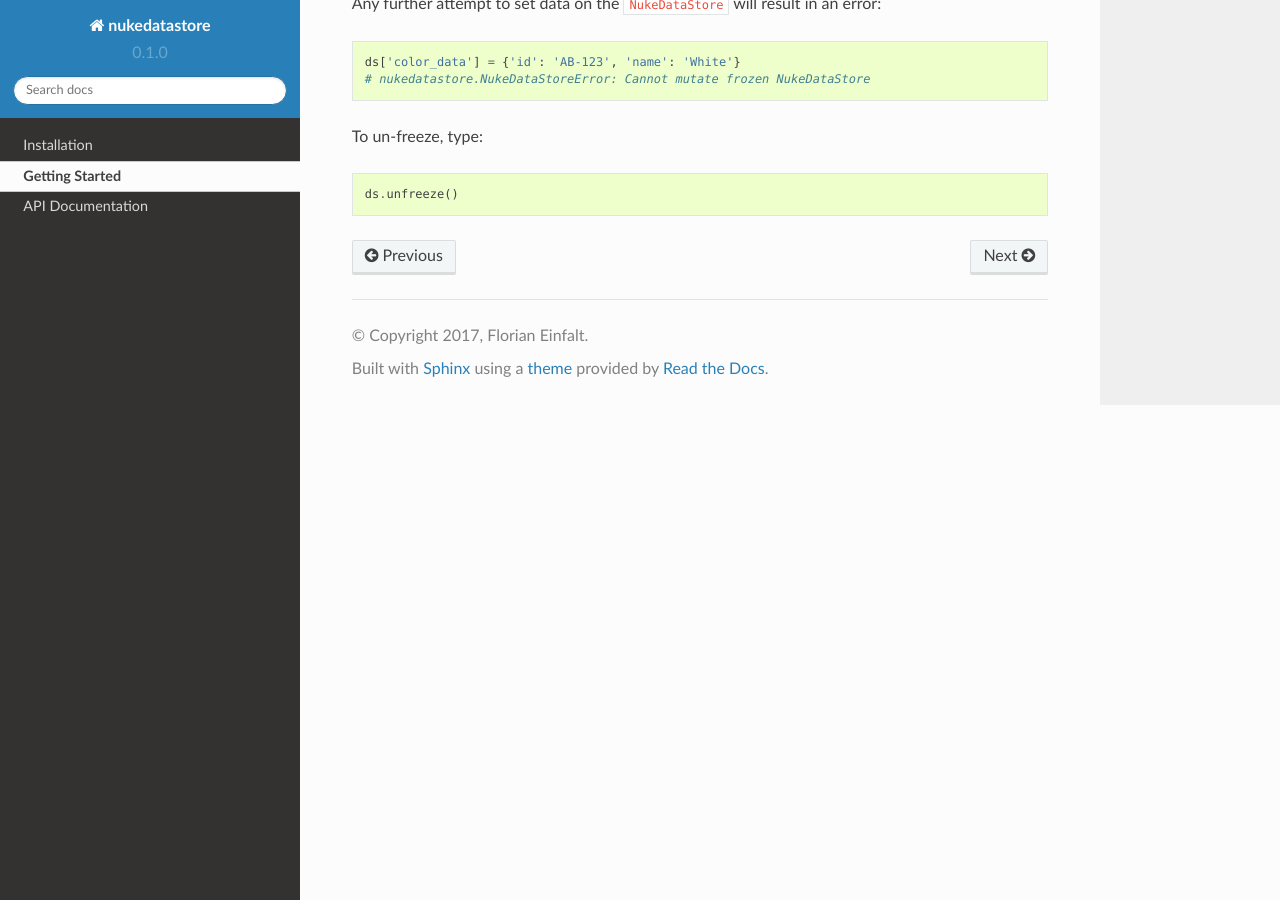
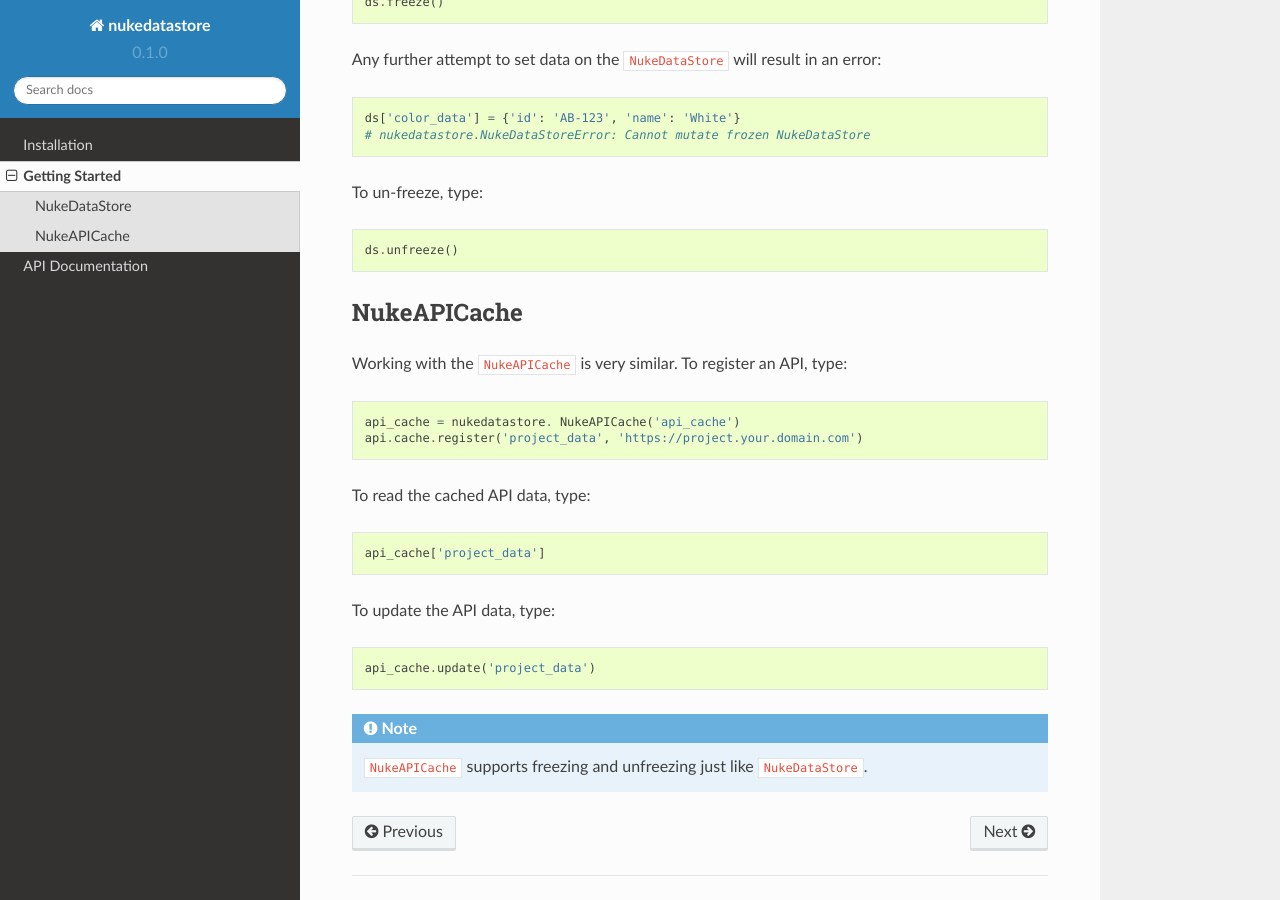
Before and after one commit to florianeinfalt/nukedatastore, a Sphinx documentation site: the page built from docs/source/getting_started.rst, in a window 1280 px wide and 900 px high, scrolled down 1226 px. Built offline with Sphinx 7.4.7 and the Read the Docs theme 2.0.0, drawn with Linux system fonts in a browser that asks for light colours.

Commit message:
Add NukeAPICache documentation

```diff
--- a/docs/source/api_documentation.rst
+++ b/docs/source/api_documentation.rst
@@ -6,3 +6,6 @@ API Documentation
 
 .. autoclass:: nukedatastore.NukeDataStore
     :members:
+
+.. autoclass:: nukedatastore.NukeAPICache
+    :members:
--- a/docs/source/getting_started.rst
+++ b/docs/source/getting_started.rst
@@ -6,6 +6,9 @@ To get started with ``nukedatastore``, type in the Nuke Script Editor:
 .. code-block:: python
 
     import nukedatastore
+
+NukeDataStore
+-------------
 
 To initialise a ``NukeDataStore``, type:
 
@@ -66,3 +69,30 @@ To un-freeze, type:
 .. code-block:: python
 
     ds.unfreeze()
+
+NukeAPICache
+------------
+
+Working with the ``NukeAPICache`` is very similar. To register an API, type:
+
+.. code-block:: python
+
+    api_cache = nukedatastore. NukeAPICache('api_cache')
+    api.cache.register('project_data', 'https://project.your.domain.com')
+
+To read the cached API data, type:
+
+.. code-block:: python
+
+    api_cache['project_data']
+
+To update the API data, type:
+
+.. code-block:: python
+
+    api_cache.update('project_data')
+
+.. note::
+
+    ``NukeAPICache`` supports freezing and unfreezing just like
+    ``NukeDataStore``.
```
Also changed, not shown: README.rst (+25 -0 lines).
